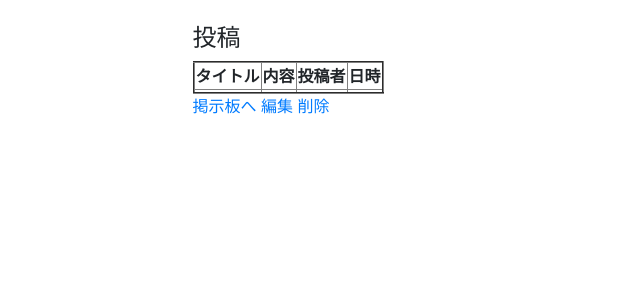
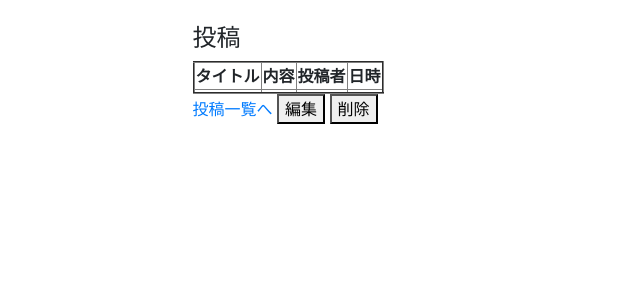
Before and after one commit to bottomofse/groupware, a Django app: template templates/board/detail.html in a window 1280 px wide. Shown: the part 56-356 px from the top of the page, without its empty margins (0-640 px from the left). Run offline with Django 4.2, Linux system fonts and the light colour scheme; the template is opened without the code that fills it, so the values that code supplies are empty; parts of the project's set-up code (start-up, migrations or seed data) failed here and were passed over; some libraries are stand-ins or nearby versions.

Commit message:
ボタンの表示変更

```diff
--- a/templates/board/detail.html
+++ b/templates/board/detail.html
@@ -20,8 +20,8 @@
             </tr>
         </tbody>
     </table>
-    <a href="{% url 'board:post_list' %}">掲示板へ</a>
-    <a href="{% url 'board:post_update' post_detail.pk %}">編集</a>
-    <a href="{% url 'board:post_delete' post_detail.pk %}">削除</a>
+    <a href="{% url 'board:post_list' %}">投稿一覧へ</a>
+    <button onclick='location.href="{% url 'board:post_update' post_detail.pk %}"'>編集</button>
+    <button onclick='location.href="{% url 'board:post_delete' post_detail.pk %}"'>削除</button>
 </div>
 {% endblock %}
--- a/templates/board/list.html
+++ b/templates/board/list.html
@@ -18,5 +18,6 @@
             {% endfor %}
         </tbody>
     </table>
+    <button onclick='location.href="{% url 'board:post_create' %}"'>新規投稿</button>
 </div>
 {% endblock %}
```
